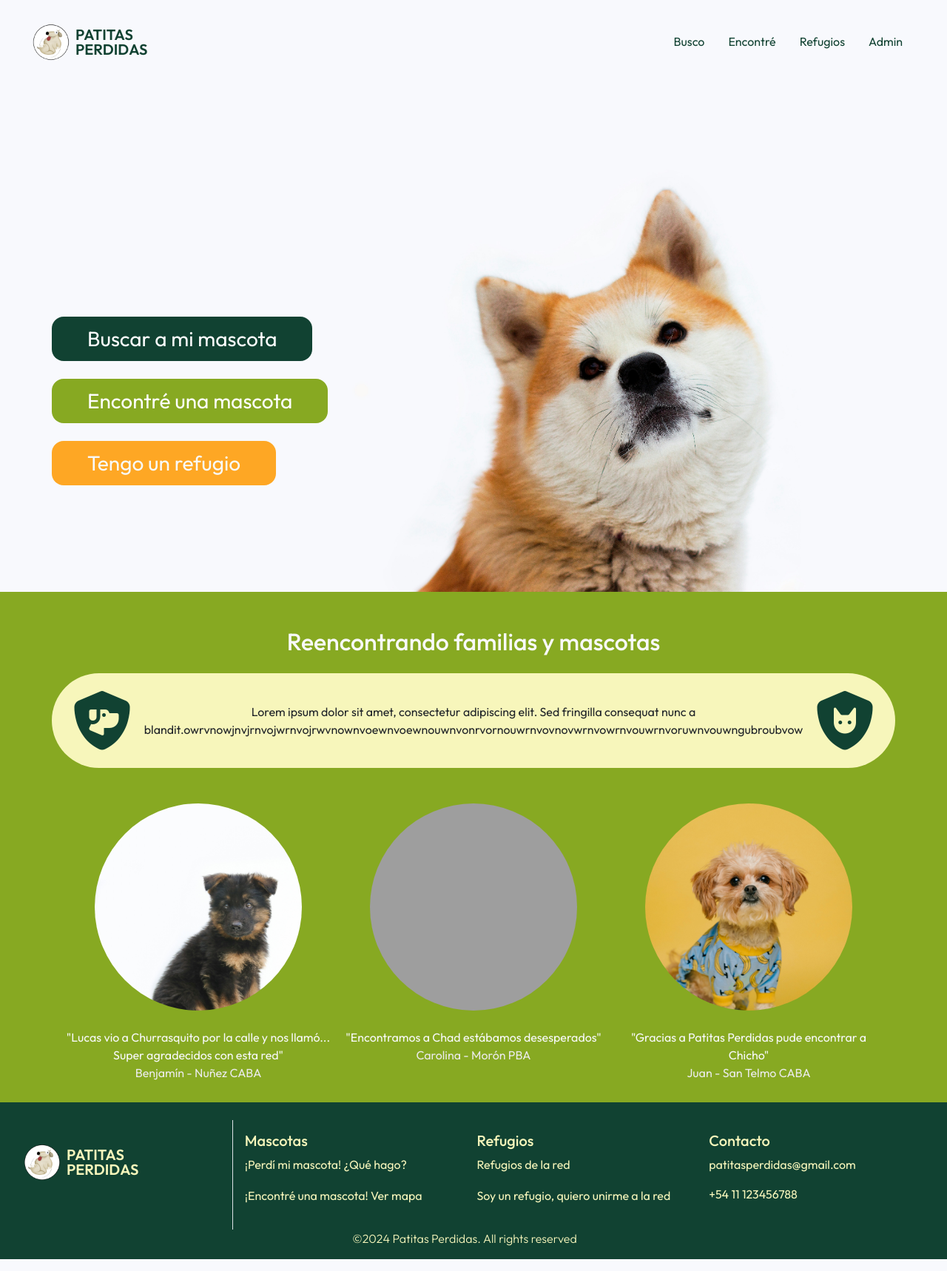
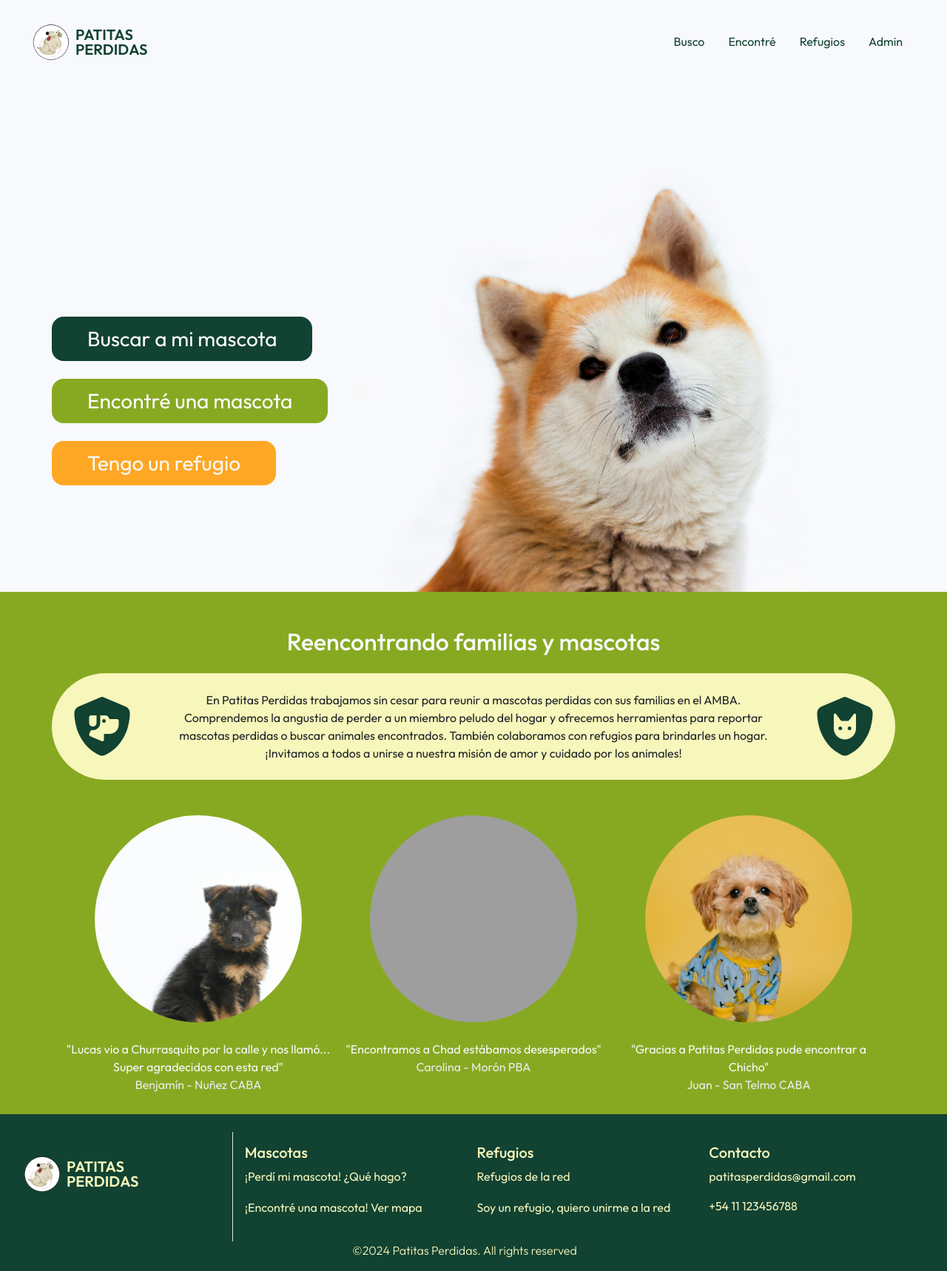
Before and after one commit to bskorokhod/ingenieros_tech_tech, a Flask app: page / in a window 1280 px wide. Shown: the whole page at 74% size. Run offline with Flask 3, Linux system fonts and the light colour scheme; some libraries are stand-ins or nearby versions; grey boxes are pictures that could not be loaded.

Commit message:
#22 Formulario reportar mascota + #13 Vista home + #6 Vista base.html general
-Se agrega modal para la validacion de fecha de extravío en form_mascota.html
-Se modificó la descripción de la página home.
-Agrego imagen para favicon en base.html

```diff
--- a/proyecto_vistas/templates/base.html
+++ b/proyecto_vistas/templates/base.html
@@ -18,7 +18,7 @@
     {% block styles %}{% endblock styles %}
 
     <!--favicon-->
-    <link rel="icon" type="image/x-icon" href="{{ url_for('static', filename= 'images/logo.png') }}"/>
+    <link rel="icon" type="image/x-icon" href="{{ url_for('static', filename= 'images/logo.icon') }}"/>
   </head>
 
   <body class="d-flex flex-column vh-100 {{ color_fondo }}"> <!--cambiar los colores para cada template-->
--- a/proyecto_vistas/templates/home.html
+++ b/proyecto_vistas/templates/home.html
@@ -14,9 +14,10 @@
     </div>
     <div class="p-5 pb-1 bg-alga text-center">
         <h2 class="text-light mb-4">Reencontrando familias y mascotas</h2>
-        <div class="d-flex justify-content-around bg-crema rounded-pill container align-items-center py-4">
+        <div class="d-flex flex-column flex-md-row justify-content-around bg-crema rounded-pill container align-items-center py-4">
             <i class="fa-solid fa-shield-dog txt-verde display-1 mx-3"></i>
-            <p class="d-flex allign-self-center m-auto text-break">Lorem ipsum dolor sit amet, consectetur adipiscing elit. Sed fringilla consequat nunc a blandit.owrvnowjnvjrnvojwrnvojrwvnownvoewnvoewnouwnvonrvornouwrnvovnovwrnvowrnvouwrnvoruwnvouwngubroubvow</p>
+            <p class="d-flex allign-self-center m-auto text-break px-md-5 px-4">En Patitas Perdidas trabajamos sin cesar para reunir a mascotas perdidas con sus familias en el AMBA. Comprendemos la angustia de perder a un miembro peludo del hogar y ofrecemos herramientas para reportar mascotas perdidas o buscar animales encontrados. También colaboramos con refugios para brindarles un hogar.</br>
+                ¡Invitamos a todos a unirse a nuestra misión de amor y cuidado por los animales!</p>
             <i class="fa-solid fa-shield-cat txt-verde display-1 mx-3"></i>
         </div>
         <div class="my-4 d-flex justify-content-around container flex-column flex-md-row" id="testimonios">
```
Also changed, not shown: proyecto_vistas/static/js/validacion_formulario.js (+19 -0 lines), proyecto_vistas/templates/form_mascotas.html (+18 -1 lines), proyecto_vistas/static/images/logo.ico (added).
